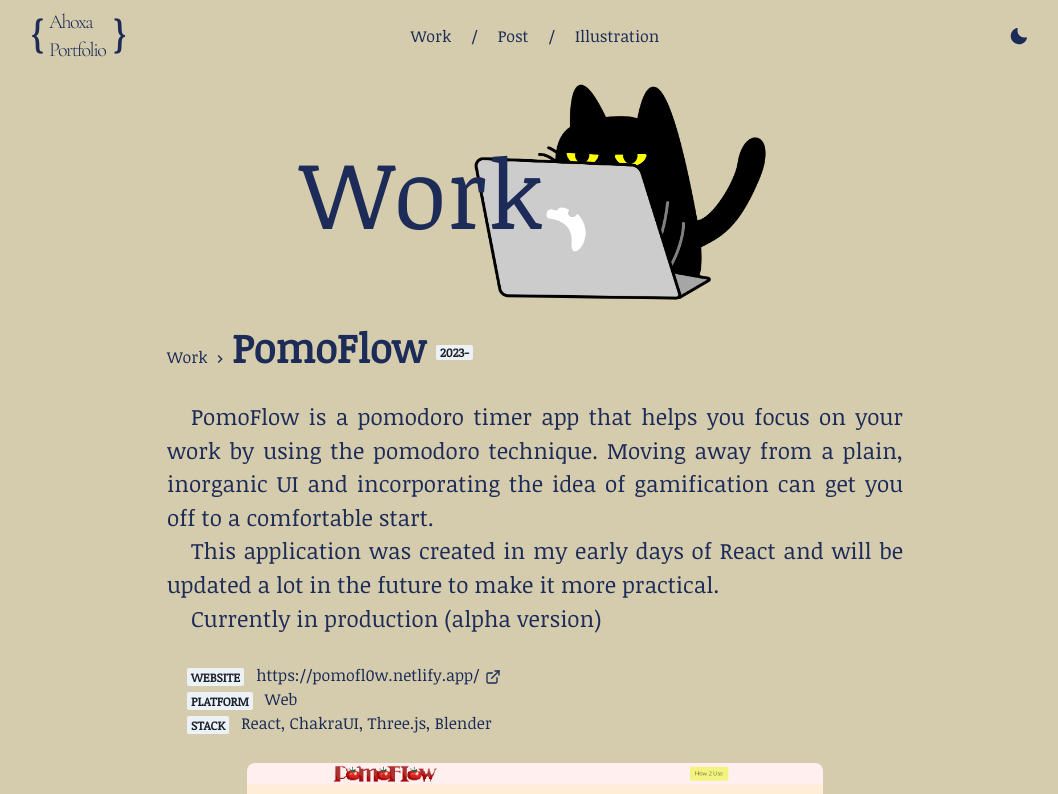
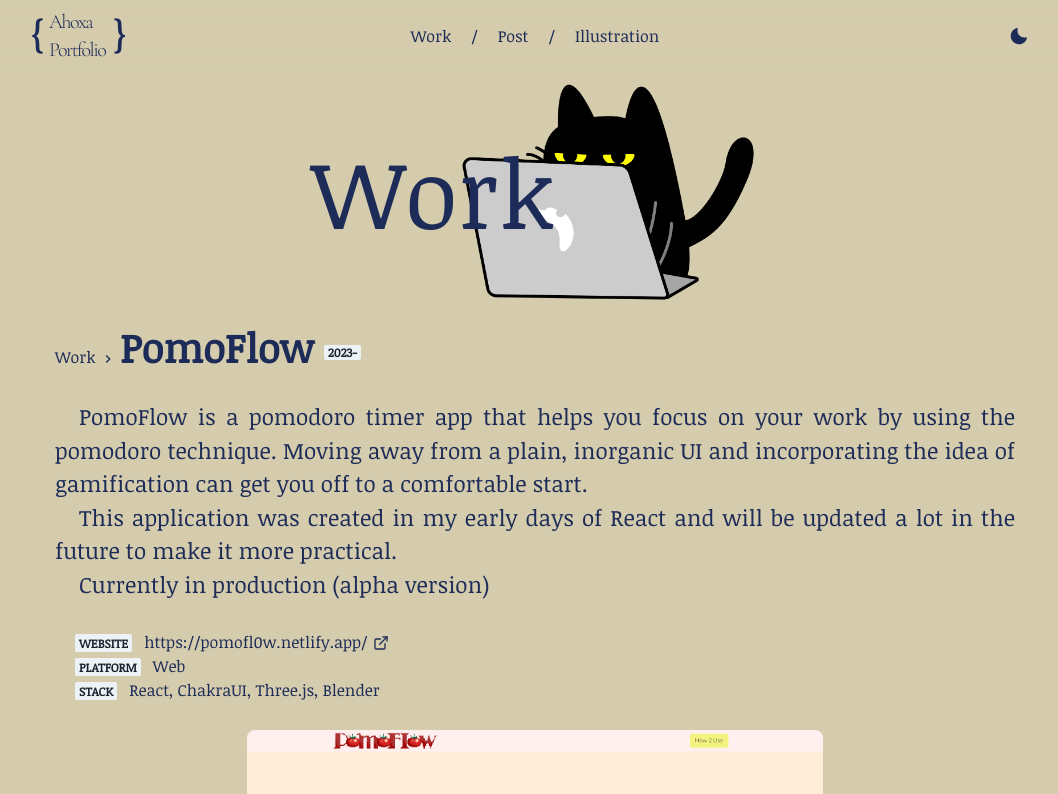
Before and after one commit to Ahoxa/MyPortfolio, a Next.js app: page /work/pomoflow in a window 1280 px wide. Shown: the top 794 px of the page, without its empty margins (105-1163 px from the left). Built offline with nearby package versions, Linux system fonts and the light colour scheme; a web font is replaced by a local one.

Commit message:
update container size

```diff
--- a/pages/work/ebisu.js
+++ b/pages/work/ebisu.js
@@ -21,7 +21,7 @@
 const Work = () => {
   return (
     <MotionBox>
-      <Container pt={10} maxW="60vw">
+      <Container pt={10} maxW="container.lg">
         <HeadingImg title="Work" img={WorkingJitoneko} alt="working cat" />
         <Title>
           Ebisu Poster <Badge>2022</Badge>
--- a/pages/work/pomoflow.js
+++ b/pages/work/pomoflow.js
@@ -20,7 +20,7 @@
 const Work = () => {
   return (
     <MotionBox>
-      <Container pt={10} maxW="60vw">
+      <Container pt={10} maxW="container.lg">
         <HeadingImg title="Work" img={WorkingJitoneko} alt="working cat" />
         <Title>
           PomoFlow <Badge>2023-</Badge>
```
